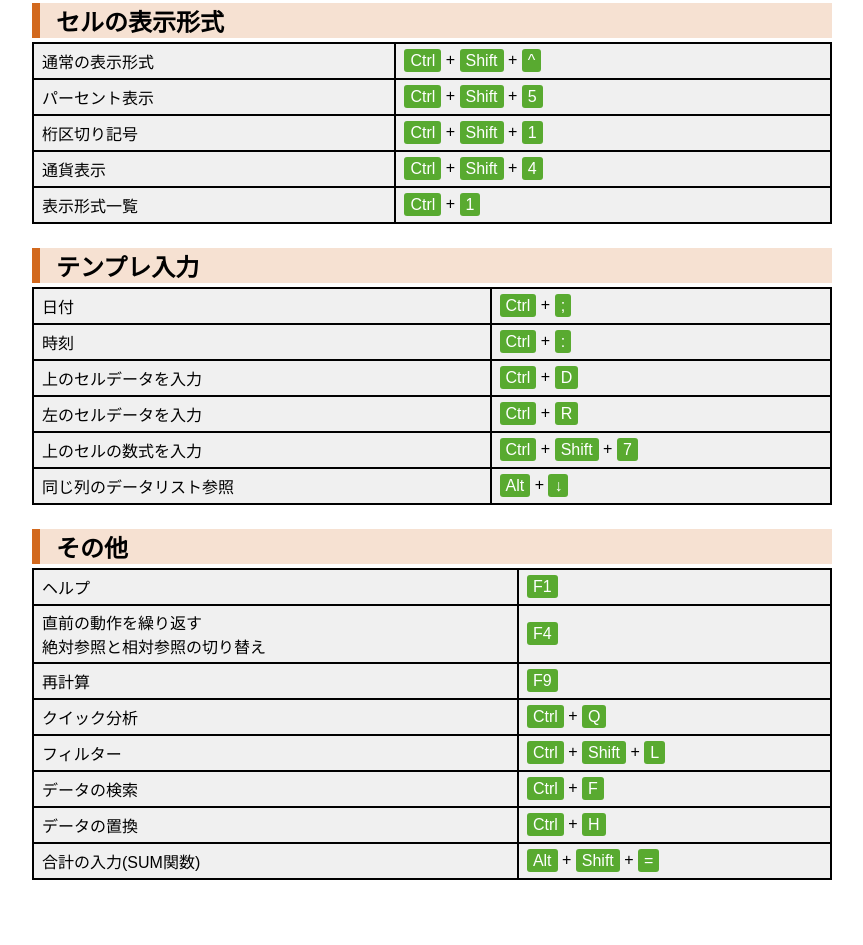
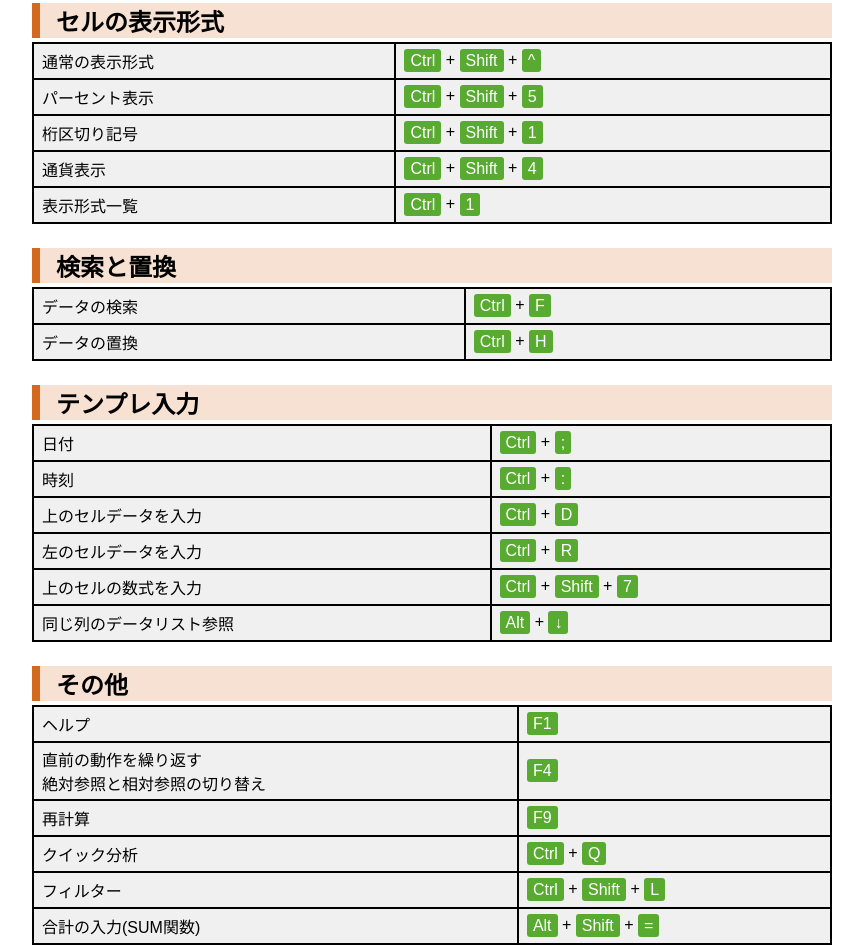
Before and after one commit to furgaimamura/Excel-shortcut, a plain HTML site: page index.html in a window 1280 px wide. Shown: the part 1658-2603 px from the top of the page, without its empty margins (208-1071 px from the left). Before the commit the page ends 2538 px from the top, so only its background shows below. Drawn offline with nearby package versions, Linux system fonts and the light colour scheme.

Commit message:
Add files via upload

```diff
--- a/index.html
+++ b/index.html
@@ -170,6 +170,18 @@
       </tbody>
     </table>
 
+    <h2>検索と置換</h2>
+    <table>
+      <tbody>
+        <tr>
+          <td>データの検索</td>
+          <td><span>Ctrl</span> + <span>F</span></td></tr>
+        <tr>
+          <td>データの置換</td>
+          <td><span>Ctrl</span> + <span>H</span></td></tr>
+      </tbody>
+    </table>
+
     <h2>テンプレ入力</h2>
     <table>
       <tbody>
@@ -213,12 +225,6 @@
           <td>フィルター</td>
           <td><span>Ctrl</span> + <span>Shift</span> + <span>L</span></td></tr>
         <tr>
-          <td>データの検索</td>
-          <td><span>Ctrl</span> + <span>F</span></td></tr>
-        <tr>
-          <td>データの置換</td>
-          <td><span>Ctrl</span> + <span>H</span></td></tr>
-        <tr>
           <td>合計の入力(SUM関数)</td>
           <td><span>Alt</span> + <span>Shift</span> + <span>=</span></td></tr>
       </tbody>
```
